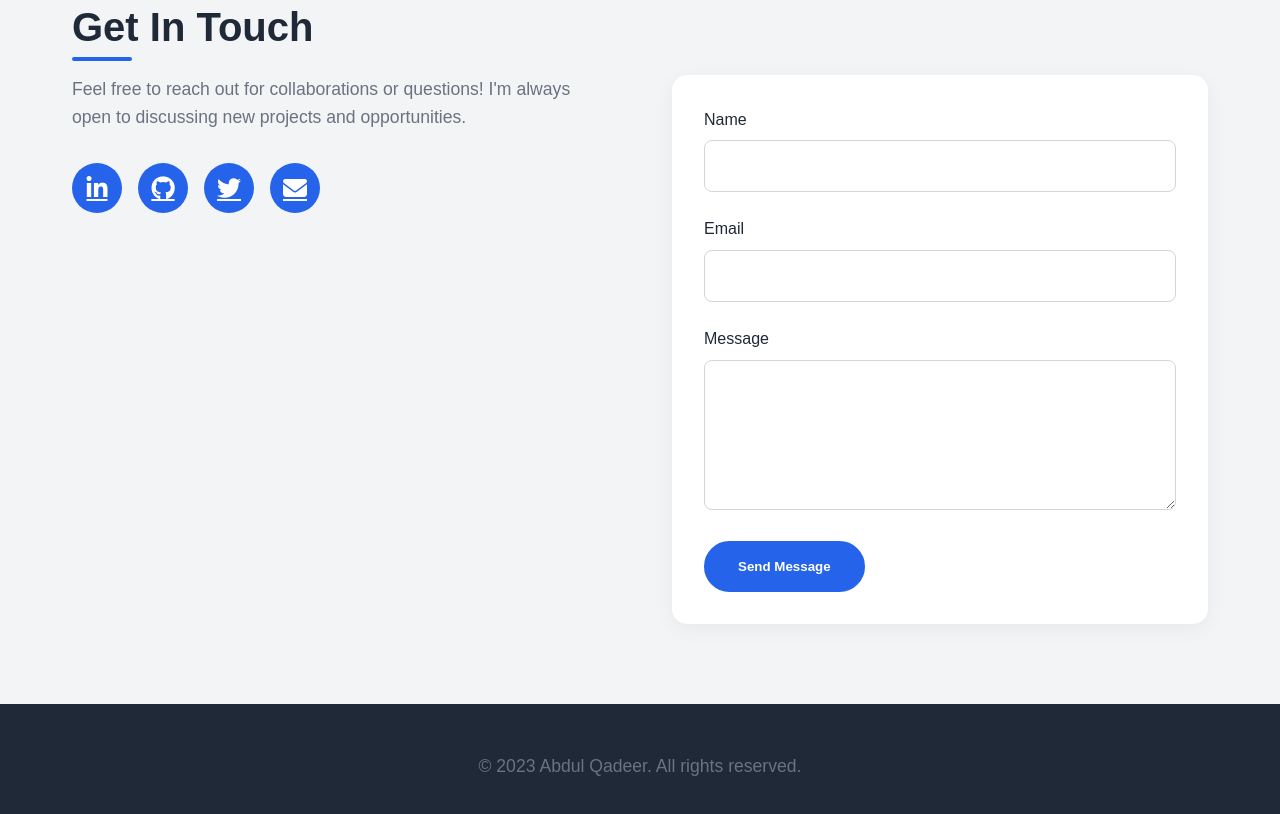
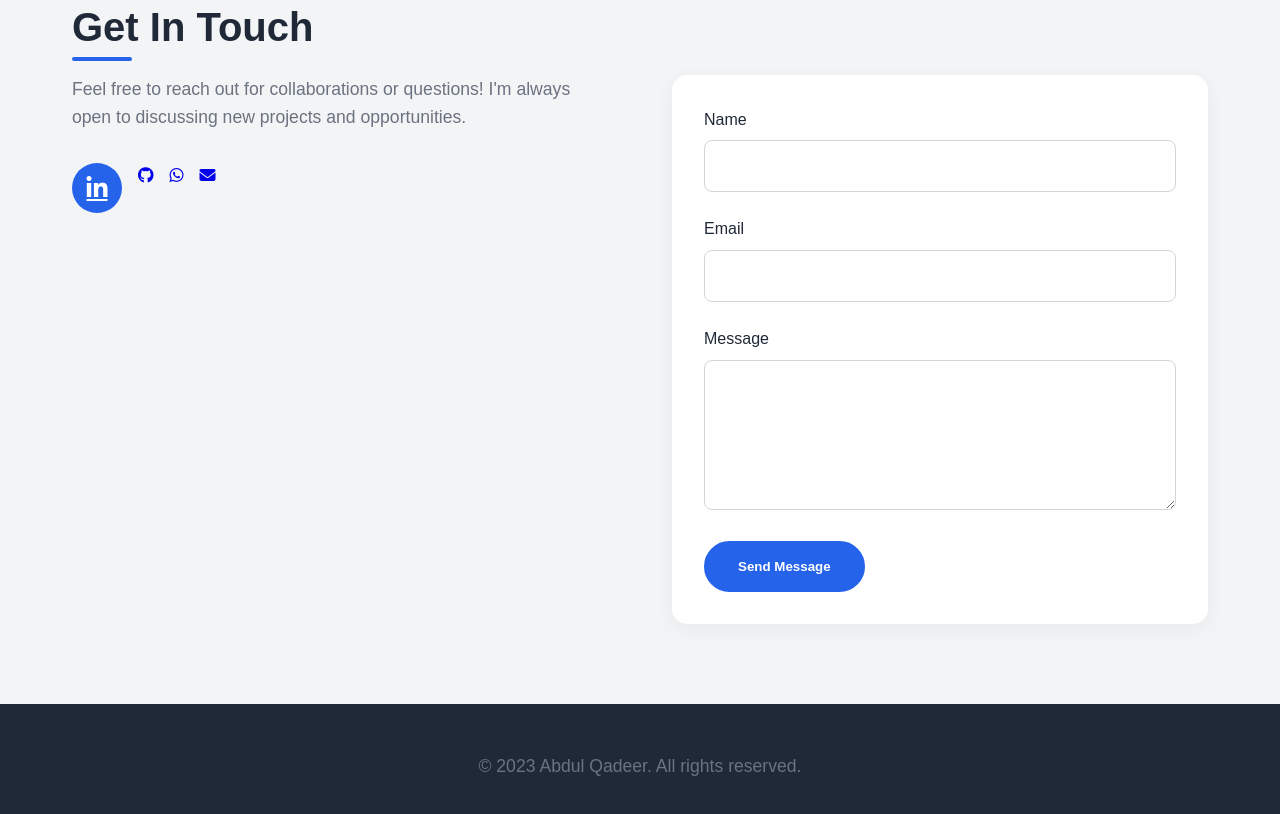
Before and after one commit to Abdul-Qadeerr/portfolio, a plain HTML site: page index.html in a window 1280 px wide. Shown: the part 3336-4150 px from the top of the page. Drawn offline with nearby package versions, Linux system fonts and the light colour scheme; animation ran at ten frames a second.

Commit message:
Update index.html

```diff
--- a/index.html
+++ b/index.html
@@ -750,9 +750,9 @@
                     <p>Feel free to reach out for collaborations or questions! I'm always open to discussing new projects and opportunities.</p>
                     <div class="social-links">
                         <a href="#" class="social-link"><i class="fab fa-linkedin-in"></i></a>
-                        <a href="#" class="social-link"><i class="fab fa-github"></i></a>
-                        <a href="#" class="social-link"><i class="fab fa-twitter"></i></a>
-                        <a href="#" class="social-link"><i class="fas fa-envelope"></i></a>
+                        <a href="#" class="https://github.com/Abdul-Qadeerr"><i class="fab fa-github"></i></a>
+                        <a href="#" class="03367303005"><i class="fab fa-whatsapp"></i></a>
+                        <a href="#" class="qadeermalik3005@gmail.com"><i class="fas fa-envelope"></i></a>
                     </div>
                 </div>
                 <div class="contact-form">
```
